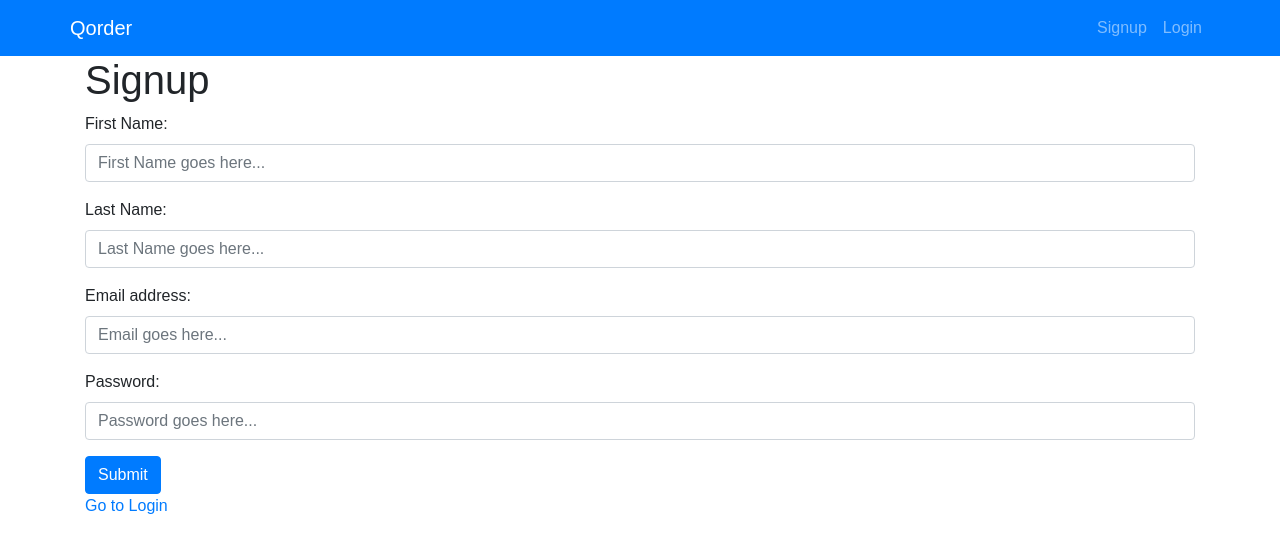
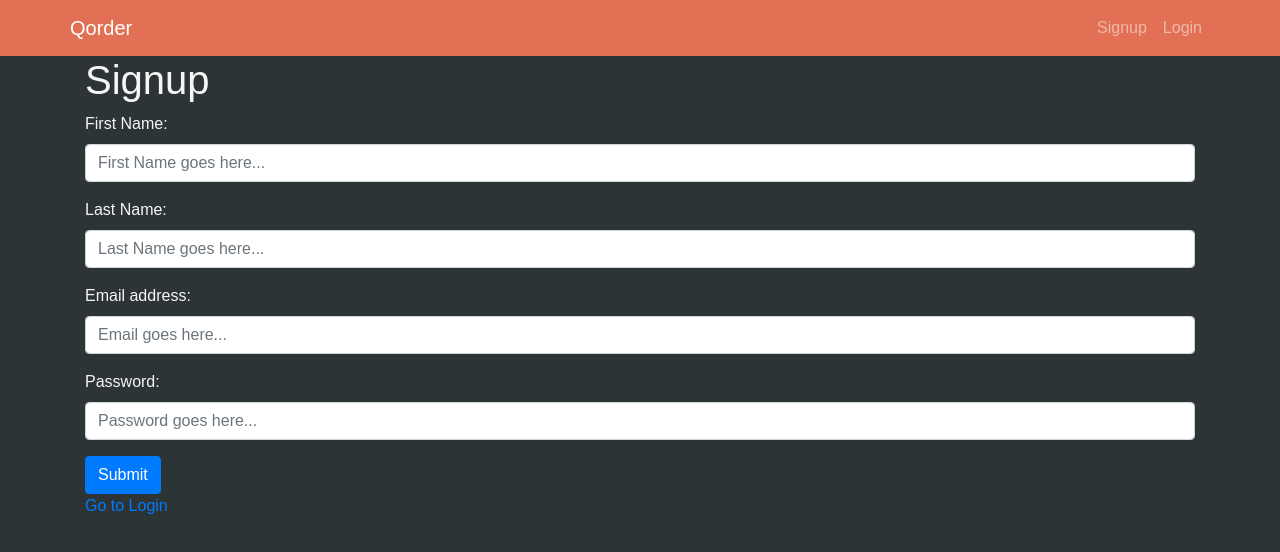
Before and after one commit to JordanCley/Project3, a React (Create React App) app in the folder client/: page /signup in a window 1280 px wide. Shown: the top 552 px of the page. Built offline with nearby package versions, Linux system fonts and the light colour scheme.

Commit message:
adds CSS to the web pages

```diff
--- /dev/null
+++ b/client/src/components/Navbar/NavBar.css
@@ -0,0 +1,5 @@
+/* Robert added the following css below for navbar */
+
+.nav-sign-up {
+  background-color: #e17055 !important;
+}
--- a/client/src/components/Navbar/Navbar.js
+++ b/client/src/components/Navbar/Navbar.js
@@ -1,6 +1,7 @@
 import React from 'react';
 import { Link } from 'react-router-dom';
 import { useAuth } from '../../utils/auth';
+import './NavBar.css';
 
 const createLink = ({ text, to, ...rest }) => {
   const className = 'nav-link';
@@ -46,7 +47,7 @@
 
 function Navbar() {
   return (
-    <nav className="navbar navbar-expand navbar-dark bg-primary">
+    <nav className="navbar nav-sign-up navbar-expand navbar-dark bg-primary">
       <div className="container">
         <Link className="navbar-brand" to="/">
           Qorder
--- a/client/src/index.css
+++ b/client/src/index.css
@@ -1,4 +1,6 @@
 body {
+  background-color: #2d3436; /* Robert added for dark theme */
+  color: whitesmoke; /* Robert added for dark theme */
   margin: 0;
   padding: 0;
   font-family: sans-serif;
--- a/client/src/pages/MyOrders.js
+++ b/client/src/pages/MyOrders.js
@@ -2,6 +2,7 @@
 import { useState, useEffect } from "react";
 import { Container, Row, Col, Button } from "react-bootstrap";
 import API from '../../src/utils/API'
+import './Stylesheets/MyOrders.css';
 
 function MyOrders() {
     const [order, setOrder] = useState([])
```
Also changed, not shown: client/src/pages/Stylesheets/MyOrders.css (added).
